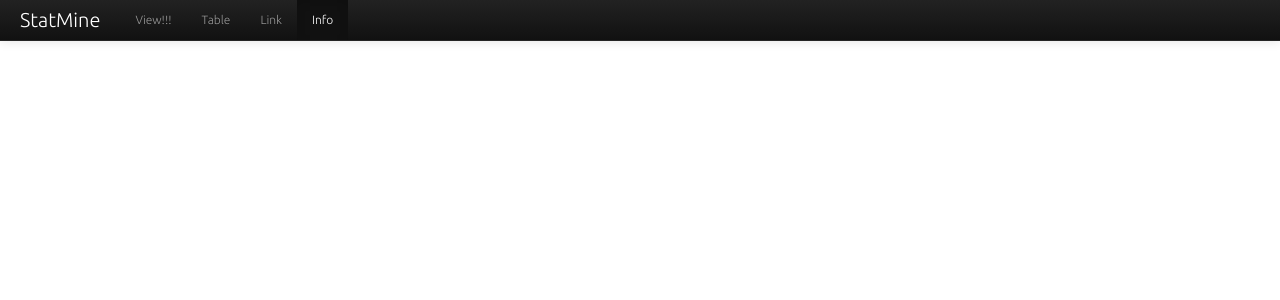
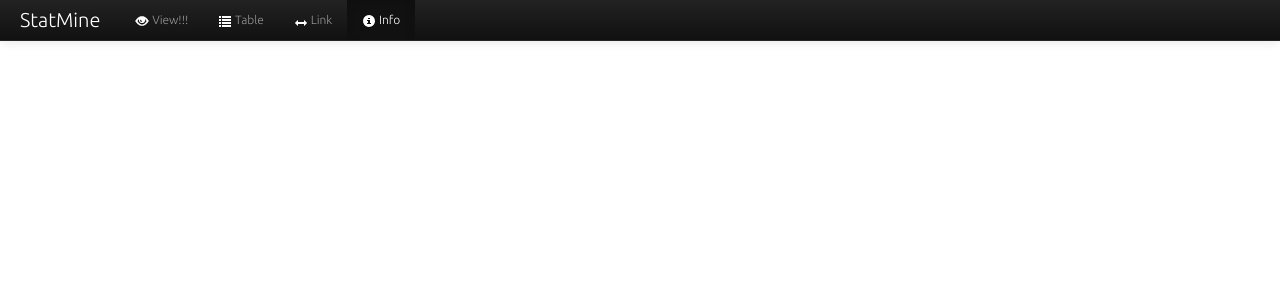
Before and after one commit to vsnijders/smp, a PHP site: page /info.html in a window 1280 px wide. Shown: the top 300 px of the page. Run offline with PHP 8.4, Linux system fonts and the light colour scheme.

Commit message:
some tweaking

```diff
--- a/rook/www/css/table.css
+++ b/rook/www/css/table.css
@@ -267,6 +267,7 @@ tr.even {
 .dataTables_scrollBody {
 	*margin-top: -1px;
 	-webkit-overflow-scrolling: touch;
+	overflow-y: scroll;
 }
 
 .top, .bottom {
--- a/rook/www/info.html
+++ b/rook/www/info.html
@@ -50,10 +50,10 @@
       <div class="navbar-inner">
         <a class="brand" href="index.html">StatMine</a>
         <ul class="nav">
-          <li><a class="mode" href="visualize.html" data-i18n="view">View</a></li>
-          <li><a class="mode" href="table.html" data-i18n="table">Table</a></li>
-          <li><a class="mode" href="link.html" data-i18n="link">Link</a></li>
-          <li class="active"><a class="mode" href="info.html" data-i18n="info">Info</a></li>
+          <li><a class="mode" href="visualize.html"><i class="icon-eye-open icon-white"></i> <span data-i18n="view">View</span></a></li>
+          <li><a class="mode" href="table.html"><i class="icon-list icon-white"></i> <span data-i18n="table">Table</span></a></li>
+          <li><a class="mode" href="link.html"><i class="icon-resize-horizontal icon-white"></i> <span data-i18n="link">Link</span></a></li>
+          <li class="active"><a class="mode" href="info.html"><i class="icon-info-sign icon-white"></i> <span data-i18n="info">Info</span></a></li>
         </ul>
         <span class="brand" id="title"/>
       </div>
--- a/rook/www/link.html
+++ b/rook/www/link.html
@@ -208,6 +208,10 @@
         <div class="navbar-inner">
           <a class="brand" href="index.html">StatMine</a>
           <ul class="nav">
+          <li><a class="mode" href="visualize.html"><i class="icon-eye-open icon-white"></i> <span data-i18n="view">View</span></a></li>
+          <li><a class="mode" href="table.html"><i class="icon-list icon-white"></i> <span data-i18n="table">Table</span></a></li>
+          <li class="active"><a class="mode" href="link.html"><i class="icon-resize-horizontal icon-white"></i> <span data-i18n="link">Link</span></a></li>
+          <li><a class="mode" href="info.html"><i class="icon-info-sign icon-white"></i> <span data-i18n="info">Info</span></a></li>
           </ul>
         </div>
       </div>
--- a/rook/www/locales/dev/translation.json
+++ b/rook/www/locales/dev/translation.json
@@ -1 +1 @@
-{"view":"View","linechart":"Line","scatterchart":"Scatter","barchart":"Bar","mosaicchart":"Mosaic","color":"Color","toptobottom":"top-to-bottom","sidebyside":"side-by-side","variables":"variables"}
+{"view":"View","linechart":"Line","scatterchart":"Scatter","barchart":"Bar","mosaicchart":"Mosaic","color":"Color","toptobottom":"Split vertically","sidebyside":"Split horizontally","variables":"variables"}
--- a/rook/www/locales/dev/translation.yml
+++ b/rook/www/locales/dev/translation.yml
@@ -4,6 +4,6 @@ scatterchart: "Scatter"
 barchart: "Bar"
 mosaicchart: "Mosaic"
 color: "Color"
-toptobottom: "top-to-bottom"
-sidebyside: "side-by-side"
+toptobottom: "Split vertically"
+sidebyside: "Split horizontally"
 variables: "variables"
```
Also changed, not shown: rook/www/table.html (+15 -12 lines).
